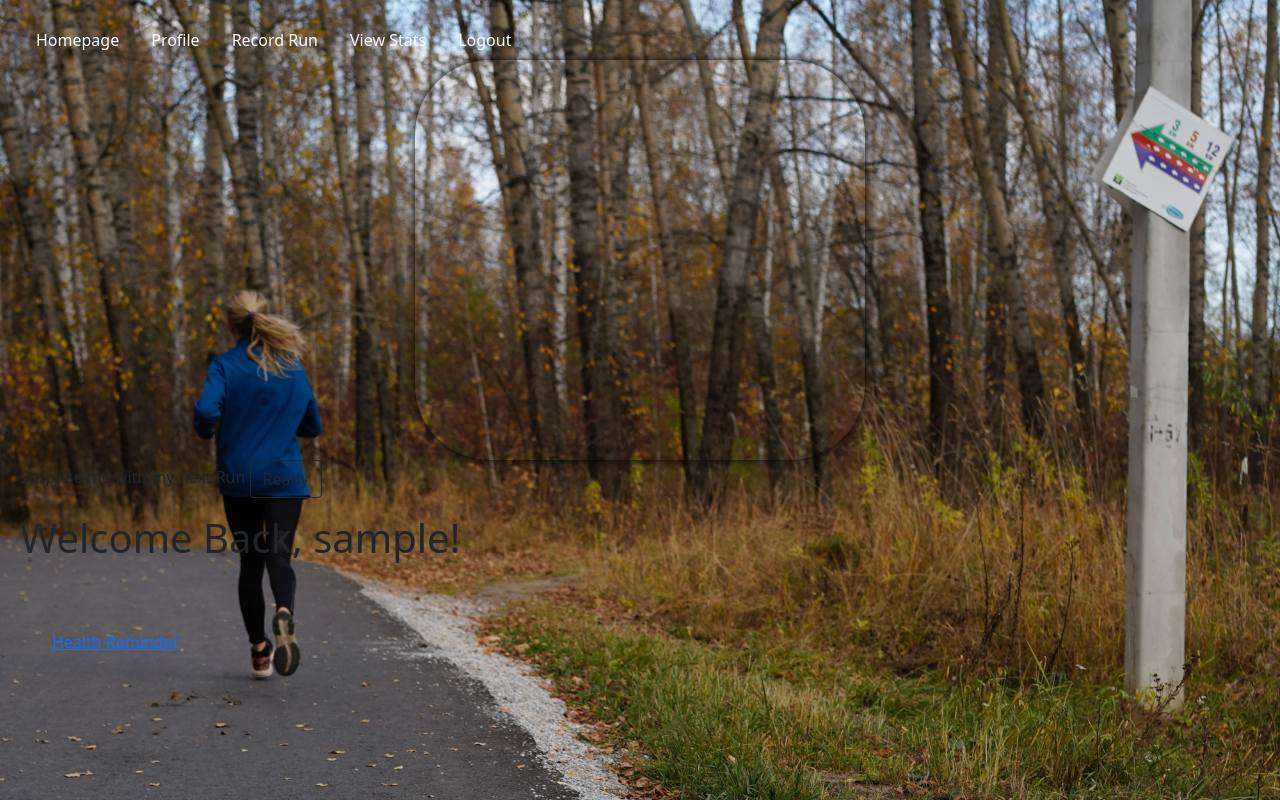
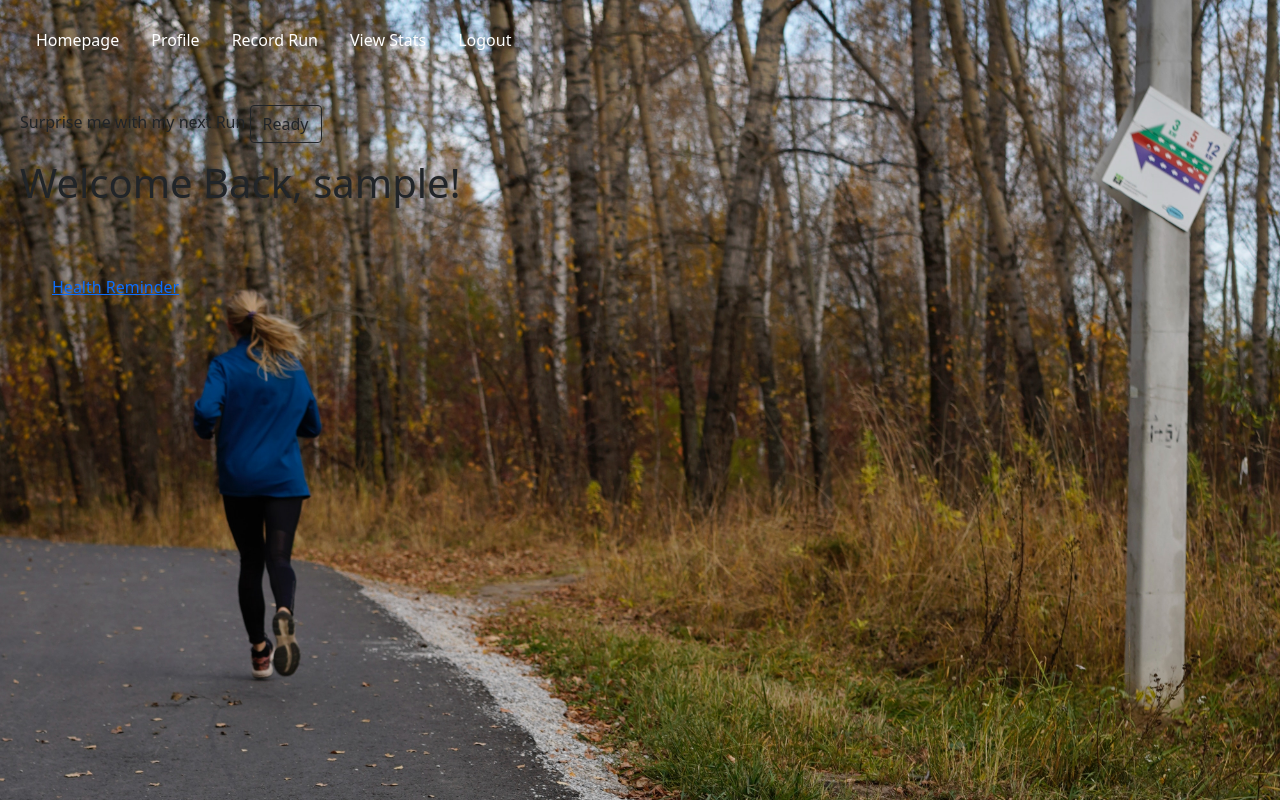
Before and after one commit to roadrunnerinthesun/Time2Run, a Flask app: page /homepage in a window 1280 px wide. Run offline with Flask 2, Linux system fonts and the light colour scheme; the visitor is signed in with stand-in values (Sample User, id 1); data comes from the database, SQL or seed files in the repository; data that the repository does not hold is empty; some web fonts are replaced.

Commit message:
homepage

```diff
--- a/templates/homepage.html
+++ b/templates/homepage.html
@@ -2,12 +2,13 @@
 {% extends 'base.html' %}
 {% block head %}Homepage{% endblock %}
 <head>
-  <link rel="stylesheet" href="/static/css/homepage.css" />
+  <link rel="stylesheet" href="/static/css/style.css" />
+  <link rel="icon" href="/static/run.jpg">
 </head>
 {% block body %}
 
 <body>
-  <div class="body" id="body"></div>
+  <div class="random-run" id="random-run"></div>
     <p>Surprise me with my next Run
       <button id="get-run-button" class="btn btn-outline-dark">Ready </button>
     </p>
```
